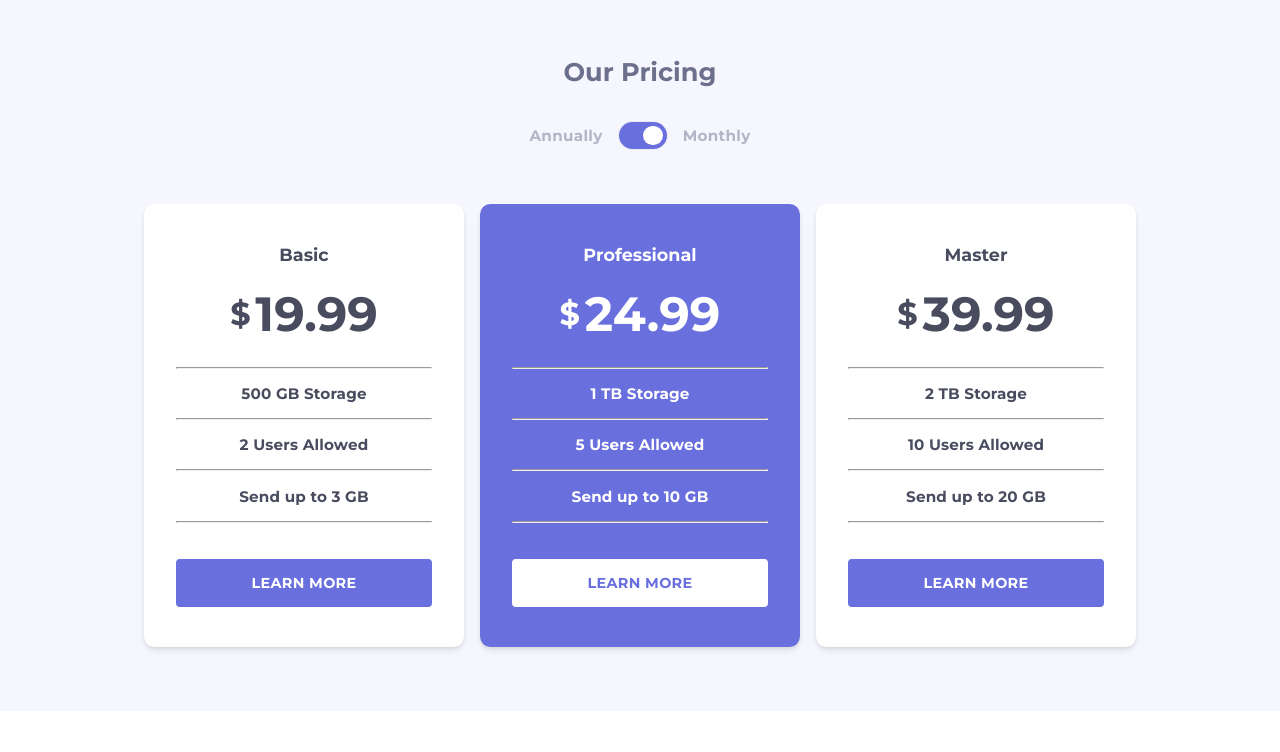
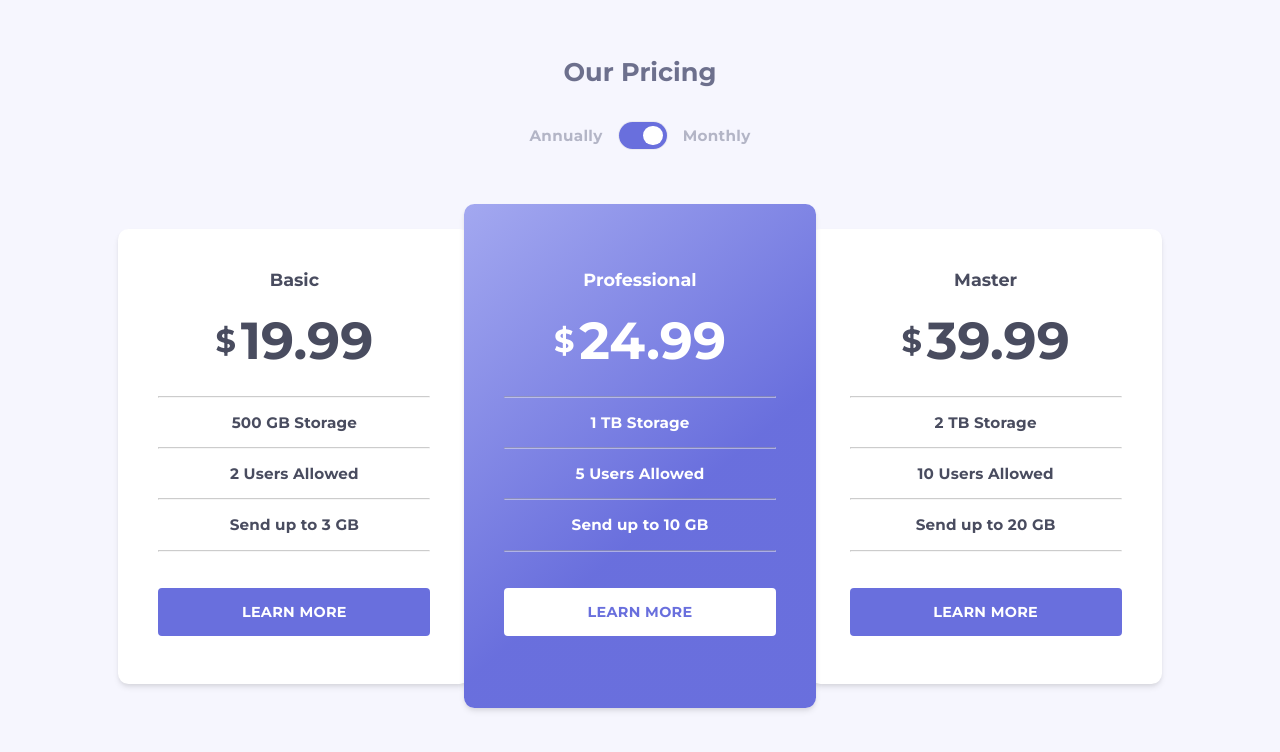
Before and after one commit to VasuBeachoo/toggle-pricing-component, a React (Create React App) app: page / in a window 1280 px wide. Shown: the top 752 px of the page. Built offline with nearby package versions, Linux system fonts and the light colour scheme.

Commit message:
Update Plan component background

```diff
--- a/src/App.js
+++ b/src/App.js
@@ -29,7 +29,6 @@ const Plans = styled.div`
   justify-content: center;
   align-items: center;
   width: 100%;
-  gap: 1rem;
 `;
 
 const plans = [
@@ -57,8 +56,11 @@ const plans = [
 ];
 
 function renderPlans(plans, monthly) {
+  let key = 0;
+
   return plans.map((plan) => (
     <Plan
+      key={key++}
       name={plan.name}
       price={monthly ? plan.monthlyPrice : plan.annuallyPrice}
       features={plan.features}
--- a/src/components/Plan.js
+++ b/src/components/Plan.js
@@ -4,17 +4,20 @@ import { ThemeProvider } from "styled-components";
 const Container = styled.div`
   display: flex;
   flex-direction: column;
-  justify-content: flex-start;
+  justify-content: center;
   align-items: center;
-  flex-basis: 20rem;
-  background-color: ${(props) =>
+  flex-basis: 22rem;
+  min-height: ${(props) => (props.primary ? "31.5rem" : "26.5rem")};
+  background: ${(props) =>
     props.primary
-      ? props.theme.primary.container.backgroundColor
-      : props.theme.secondary.container.backgroundColor};
+      ? props.theme.primary.container.background
+      : props.theme.secondary.container.background};
   border-radius: 0.65rem;
   box-shadow: rgba(0, 0, 0, 0.1) 0px 4px 6px -1px,
     rgba(0, 0, 0, 0.06) 0px 2px 4px -1px;
-  padding: 2.5rem 2rem;
+  padding: 2.5rem;
+  margin: 0 -0.2rem;
+  z-index: ${(props) => (props.primary ? 2 : 1)};
 `;
 
 const Name = styled.p`
@@ -23,7 +26,7 @@ const Name = styled.p`
       ? props.theme.primary.text.color
       : props.theme.secondary.text.color};
   font-size: 1.1rem;
-  margin: 0 0 1.2rem;
+  margin: 0 0 1.15rem;
 `;
 
 const Price = styled.div`
@@ -48,13 +51,22 @@ const Value = styled.h1`
     props.primary
       ? props.theme.primary.text.color
       : props.theme.secondary.text.color};
-  font-size: 3rem;
+  font-size: 3.25rem;
   margin: 0;
 `;
 
 const Divider = styled.hr`
   width: 100%;
+  opacity: 0.5;
   margin: 0;
+`;
+
+const FeatureContainer = styled.div`
+  display: flex;
+  flex-direction: column;
+  justify-content: flex-start;
+  align-items: center;
+  width: 100%;
 `;
 
 const Feature = styled.p`
@@ -64,18 +76,18 @@ const Feature = styled.p`
       : props.theme.secondary.text.color};
   font-size: 0.95rem;
   letter-spacing: 0.01rem;
-  margin: 0;
 `;
 
 const Button = styled.button`
   all: unset;
+  user-select: none;
   box-sizing: border-box;
   text-align: center;
   width: 100%;
-  background-color: ${(props) =>
+  background: ${(props) =>
     props.primary
-      ? props.theme.primary.button.backgroundColor
-      : props.theme.secondary.button.backgroundColor};
+      ? props.theme.primary.button.background
+      : props.theme.secondary.button.background};
   color: ${(props) =>
     props.primary
       ? props.theme.primary.button.color
@@ -86,10 +98,10 @@ const Button = styled.button`
   border: 0.2rem solid
     ${(props) =>
       props.primary
-        ? props.theme.primary.button.backgroundColor
-        : props.theme.secondary.button.backgroundColor};
+        ? props.theme.primary.button.background
+        : props.theme.secondary.button.background};
   padding: 0.75rem;
-  margin: 2.25rem 0 0;
+  margin: 2.25rem 0 0.5rem;
   transition: 0.2s;
 
   &:hover {
@@ -103,13 +115,13 @@ const Button = styled.button`
 `;
 
 function renderFeatures(features, primary) {
+  let key = 1000;
+
   return features.map((feature) => (
-    <>
-      <Feature primary={primary}>
-        <p>{feature}</p>
-      </Feature>
+    <FeatureContainer key={key++}>
+      <Feature primary={primary}>{feature}</Feature>
       <Divider />
-    </>
+    </FeatureContainer>
   ));
 }
 
@@ -117,25 +129,26 @@ const Plan = ({ className, name, price, features, primary }) => {
   const planThemes = {
     primary: {
       container: {
-        backgroundColor: "var(--Violet)",
+        background:
+          "linear-gradient(140deg, var(--Light-Violet), var(--Violet) 60%)",
       },
       text: {
         color: "var(--White)",
       },
       button: {
-        backgroundColor: "var(--White)",
+        background: "var(--White)",
         color: "var(--Violet)",
       },
     },
     secondary: {
       container: {
-        backgroundColor: "var(--White)",
+        background: "var(--White)",
       },
       text: {
         color: "var(--Dark-Grayish-Blue)",
       },
       button: {
-        backgroundColor: "var(--Violet)",
+        background: "var(--Violet)",
         color: "var(--White)",
       },
     },
--- a/src/components/Toggle.js
+++ b/src/components/Toggle.js
@@ -6,11 +6,6 @@ const Container = styled.div`
   justify-content: center;
   align-items: center;
   gap: 1rem;
-  transition: 0.2s;
-
-  &:hover {
-    cursor: pointer;
-  }
 `;
 
 const Label = styled.p`
@@ -20,6 +15,7 @@ const Label = styled.p`
 `;
 
 const Bg = styled.div`
+  user-select: none;
   display: flex;
   flex-direction: row;
   justify-content: ${(props) => (props.monthly ? "flex-end" : "flex-start")};
@@ -33,6 +29,7 @@ const Bg = styled.div`
   transition: 0.2s;
 
   &:hover {
+    cursor: pointer;
     background-color: var(--Light-Violet);
   }
 `;
@@ -46,9 +43,9 @@ const Circle = styled.div`
 
 const Toggle = ({ className, leftLabel, rightLabel, monthly, setMonthly }) => {
   return (
-    <Container className={className} onClick={() => setMonthly(!monthly)}>
+    <Container className={className}>
       <Label>{leftLabel}</Label>
-      <Bg monthly={monthly}>
+      <Bg monthly={monthly} onClick={() => setMonthly(!monthly)}>
         <Circle />
       </Bg>
       <Label>{rightLabel}</Label>
```
